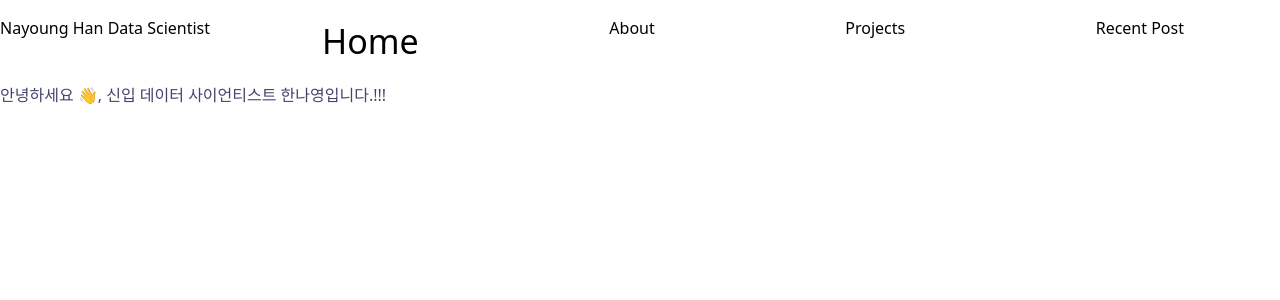
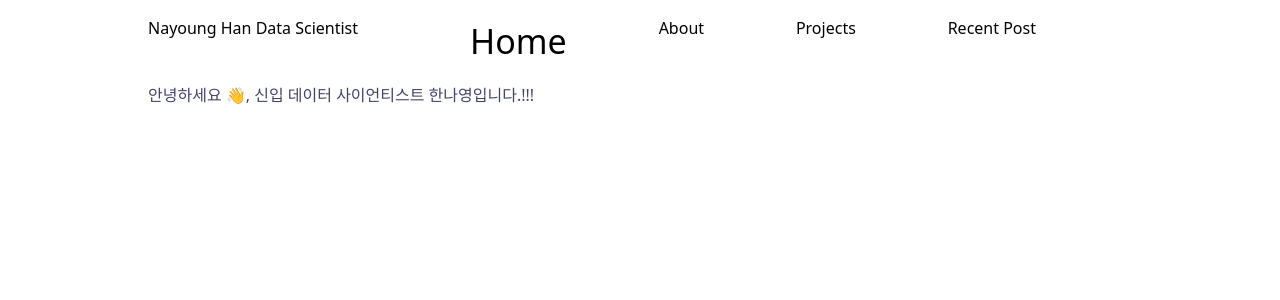
Before and after one commit to LEEHUUN/portfolio_hny, a Next.js app: page / in a window 1280 px wide. Shown: the top 300 px of the page. Built offline with nearby package versions, Linux system fonts and the light colour scheme; a web font is replaced by a local one.

Commit message:
- feat: main size 설정

```diff
--- a/pages/index.tsx
+++ b/pages/index.tsx
@@ -1,6 +1,13 @@
 import Header from "@/src/Header";
 import Introduce from "@/src/Introduce";
+import { css } from "@emotion/react";
 import Head from "next/head";
+
+const containerStyle = () => css`
+  max-width: 1024px;
+  margin: 0 auto;
+  padding: 0 20px;
+`;
 
 export default function Home() {
   return (
@@ -11,7 +18,7 @@ export default function Home() {
         <meta name="viewport" content="width=device-width, initial-scale=1" />
         <link rel="icon" href="/favicon.ico" />
       </Head>
-      <main className="container mx-auto	">
+      <main css={containerStyle}>
         <Header />
         <Introduce />
       </main>
```
